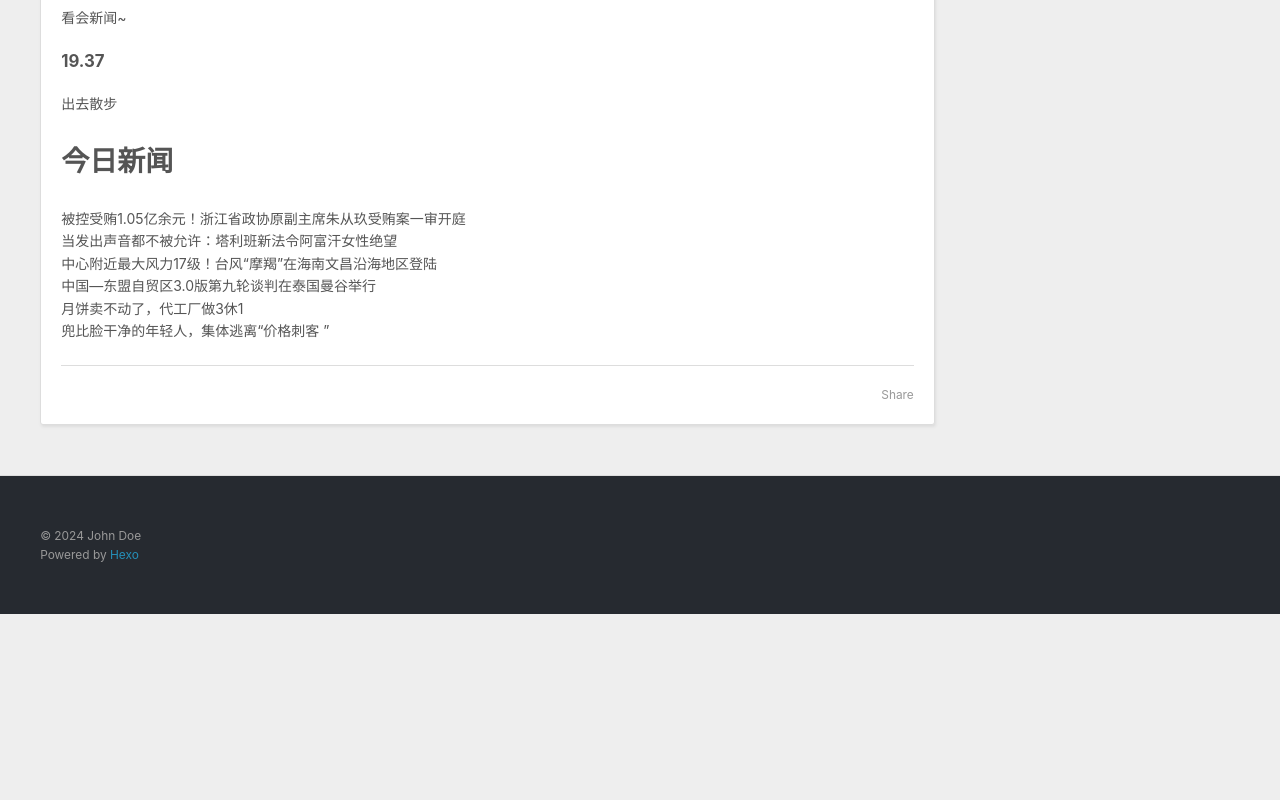
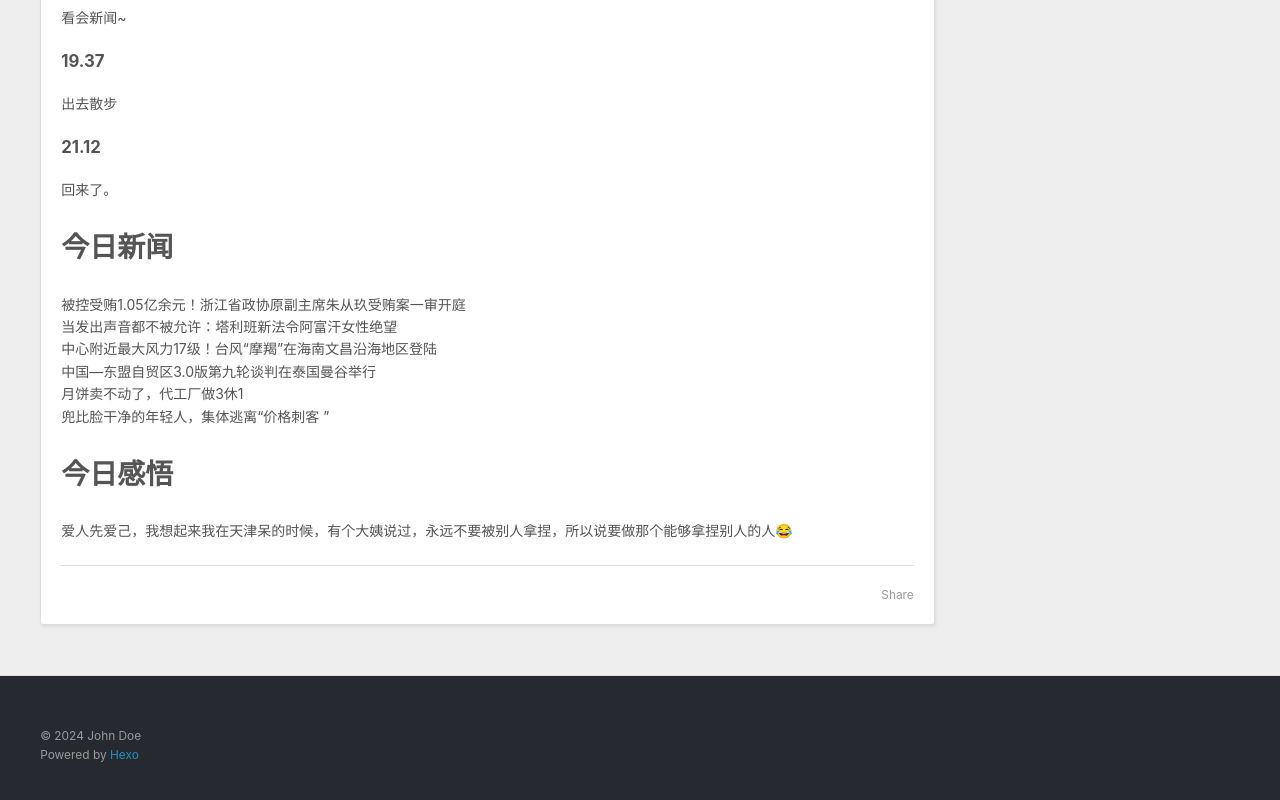
Before and after one commit to kjlkj7/kjlkj7.github.io, a plain HTML site: page 2024/09/06/9-6/index.html in a window 1280 px wide. Shown: the part 2187-2987 px from the top of the page. Before the commit the page ends 2801 px from the top, so only its background shows below. Drawn offline with Linux system fonts and the light colour scheme.

Commit message:
Site updated: 2024-09-06 21:12:55

```diff
--- a/2024/09/06/9-6/index.html
+++ b/2024/09/06/9-6/index.html
@@ -14,7 +14,7 @@
 <meta property="og:description" content="今日日程：7.46我爸老觉得我会犯病，但是我真的没有病😓我不可能再去那个医院一次！   8.18妈耶，整个吃饭的过程中，我爸一直在关于我断药的事担心，他说他昨天两点没睡着。我真的没事，我说我意志力很强，能扛住，我爸老觉得我幻听，可是我在宾馆确确实实听到了你说话，我也没有整天没事胡思乱想，行吧，我爸可能最近有点急躁，因为我不吃药的事。😔   9.13服了，我爸又说我不吃药不行，我爸说一切都是你整">
 <meta property="og:locale" content="en_US">
 <meta property="article:published_time" content="2024-09-05T23:45:00.000Z">
-<meta property="article:modified_time" content="2024-09-06T11:38:00.649Z">
+<meta property="article:modified_time" content="2024-09-06T13:12:48.377Z">
 <meta property="article:author" content="John Doe">
 <meta name="twitter:card" content="summary">
 
@@ -101,8 +101,10 @@
 <h4 id="15-32"><a href="#15-32" class="headerlink" title="15.32"></a>15.32</h4><p>学习！！！  </p>
 <h4 id="17-32"><a href="#17-32" class="headerlink" title="17.32"></a>17.32</h4><p>下午没认真做题，刷着抖音喝绿茶了😂<br>悠哉游哉的日子真舒服~  </p>
 <h4 id="18-06"><a href="#18-06" class="headerlink" title="18.06"></a>18.06</h4><p>看会新闻~</p>
-<h4 id="19-37"><a href="#19-37" class="headerlink" title="19.37"></a>19.37</h4><p>出去散步</p>
-<h1 id="今日新闻"><a href="#今日新闻" class="headerlink" title="今日新闻"></a>今日新闻</h1><p>被控受贿1.05亿余元！浙江省政协原副主席朱从玖受贿案一审开庭<br>当发出声音都不被允许：塔利班新法令阿富汗女性绝望<br>中心附近最大风力17级！台风“摩羯”在海南文昌沿海地区登陆<br>中国—东盟自贸区3.0版第九轮谈判在泰国曼谷举行<br>月饼卖不动了，代工厂做3休1<br>兜比脸干净的年轻人，集体逃离“价格刺客 ”</p>
+<h4 id="19-37"><a href="#19-37" class="headerlink" title="19.37"></a>19.37</h4><p>出去散步  </p>
+<h4 id="21-12"><a href="#21-12" class="headerlink" title="21.12"></a>21.12</h4><p>回来了。</p>
+<h1 id="今日新闻"><a href="#今日新闻" class="headerlink" title="今日新闻"></a>今日新闻</h1><p>被控受贿1.05亿余元！浙江省政协原副主席朱从玖受贿案一审开庭<br>当发出声音都不被允许：塔利班新法令阿富汗女性绝望<br>中心附近最大风力17级！台风“摩羯”在海南文昌沿海地区登陆<br>中国—东盟自贸区3.0版第九轮谈判在泰国曼谷举行<br>月饼卖不动了，代工厂做3休1<br>兜比脸干净的年轻人，集体逃离“价格刺客 ”  </p>
+<h1 id="今日感悟"><a href="#今日感悟" class="headerlink" title="今日感悟"></a>今日感悟</h1><p>爱人先爱己，我想起来我在天津呆的时候，有个大姨说过，永远不要被别人拿捏，所以说要做那个能够拿捏别人的人😂</p>
 
 
     </div>
```
Also changed, not shown: index.html (+4 -2 lines).
